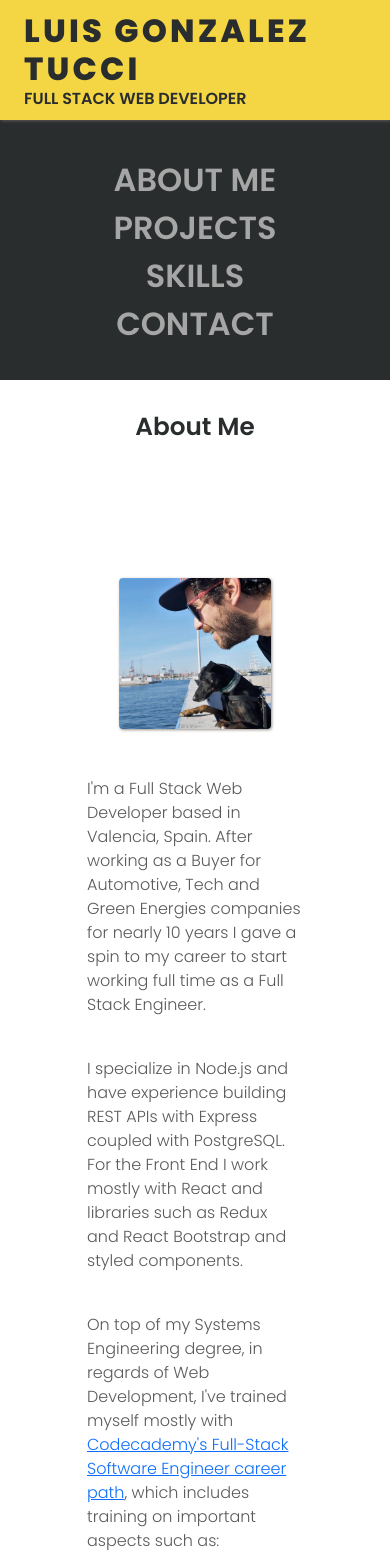
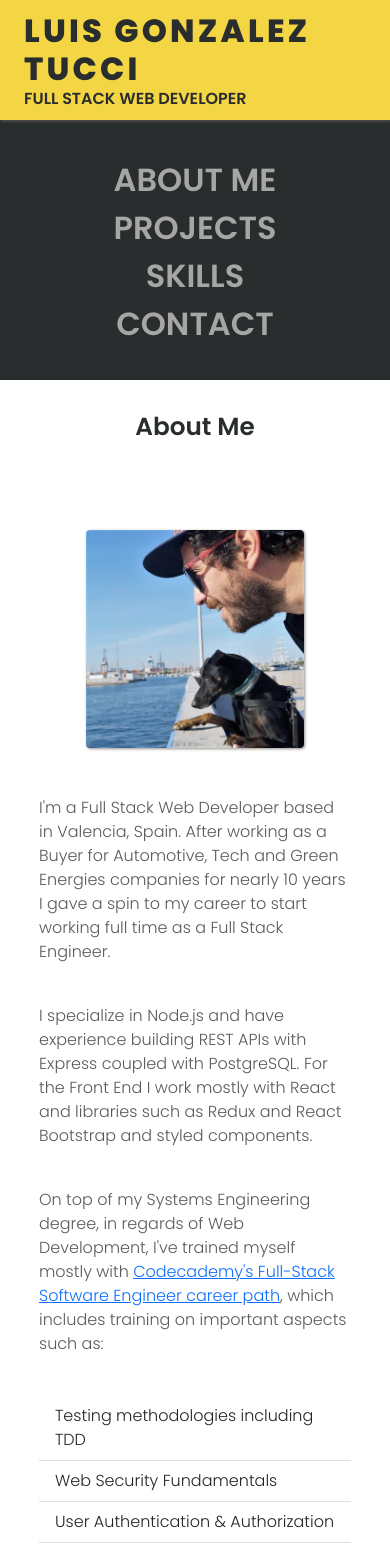
Before and after one commit to gonzaleztucci/new-portfolio-site, a React (Create React App) app: page / in a window 390 px wide. Shown: the top 1554 px of the page. Built offline with nearby package versions, Linux system fonts and the light colour scheme.

Commit message:
About me padding deleted for mobile devices

```diff
--- a/src/components/AboutMe.jsx
+++ b/src/components/AboutMe.jsx
@@ -15,6 +15,10 @@ const Container = styled.div`
       flex-direction: column-reverse;
       align-items: center;
     }
+
+  @media (max-width: 680px){
+    padding: 0;
+  }
 `
 
 const Bio = styled.div`
```
